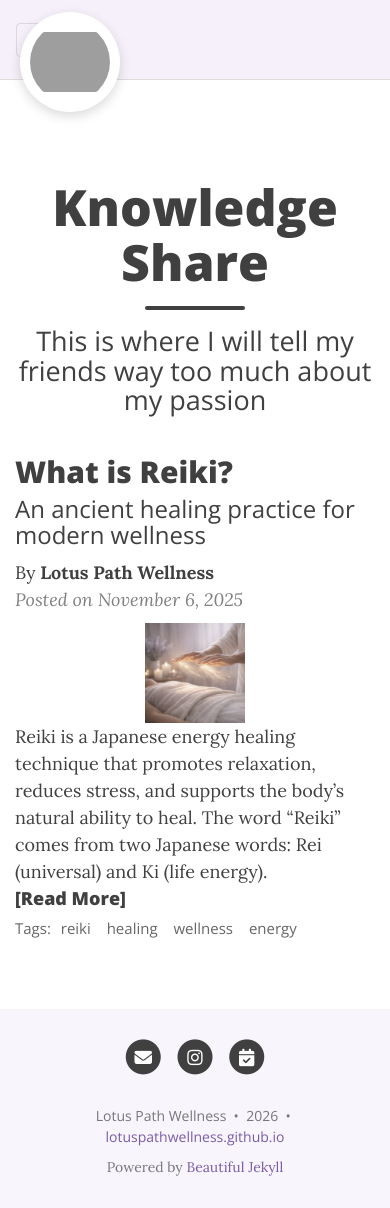
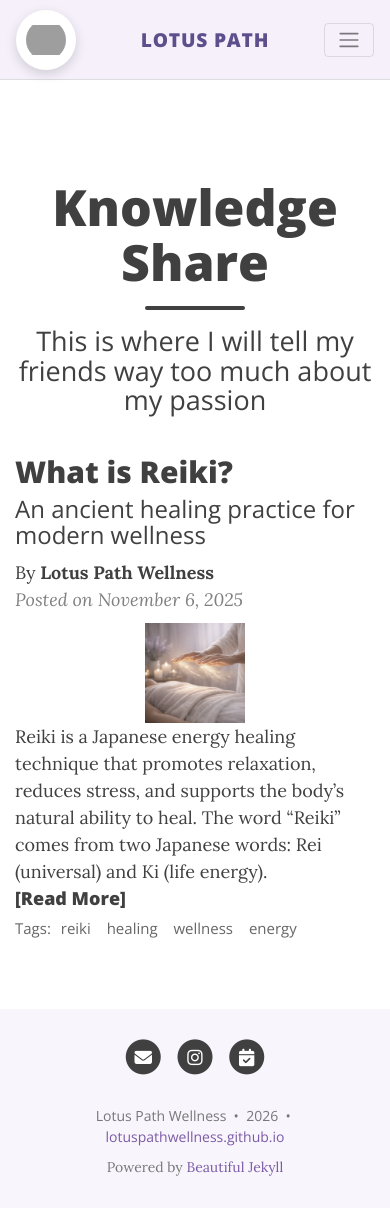
Before and after one commit to lotuspathwellness/lotuspathwellness.github.io, a Jekyll site: the page built from index.html, in a window 390 px wide and 1208 px high. Built offline with Jekyll 4.4.1, drawn with Linux system fonts in a browser that asks for light colours; the list of posts is cut into pages by our own code; comment, search, counter and statistics services are not loaded; grey boxes are pictures that could not be loaded.

Commit message:
Fix mobile navbar layout, keep desktop unchanged

```diff
--- a/assets/css/custom.css
+++ b/assets/css/custom.css
@@ -95,8 +95,31 @@ body {
   }
 }
 
+@media (max-width: 1199px) {
+  .navbar-custom .navbar-brand-logo {
+    position: relative;
+    left: auto;
+    top: auto;
+    transform: none;
+  }
+  .navbar-custom .navbar-brand-logo img {
+    height: 60px;
+    width: 60px;
+  }
+  .navbar-brand-text {
+    margin-left: 10px;
+  }
+  .brand-title {
+    font-size: 1.2rem;
+  }
+  .brand-subtitle {
+    font-size: 0.45rem;
+    letter-spacing: 0.25rem;
+  }
+}
+
 @media (max-width: 576px) {
-  .navbar-brand-text {
+  .brand-subtitle {
     display: none;
   }
 }
```
